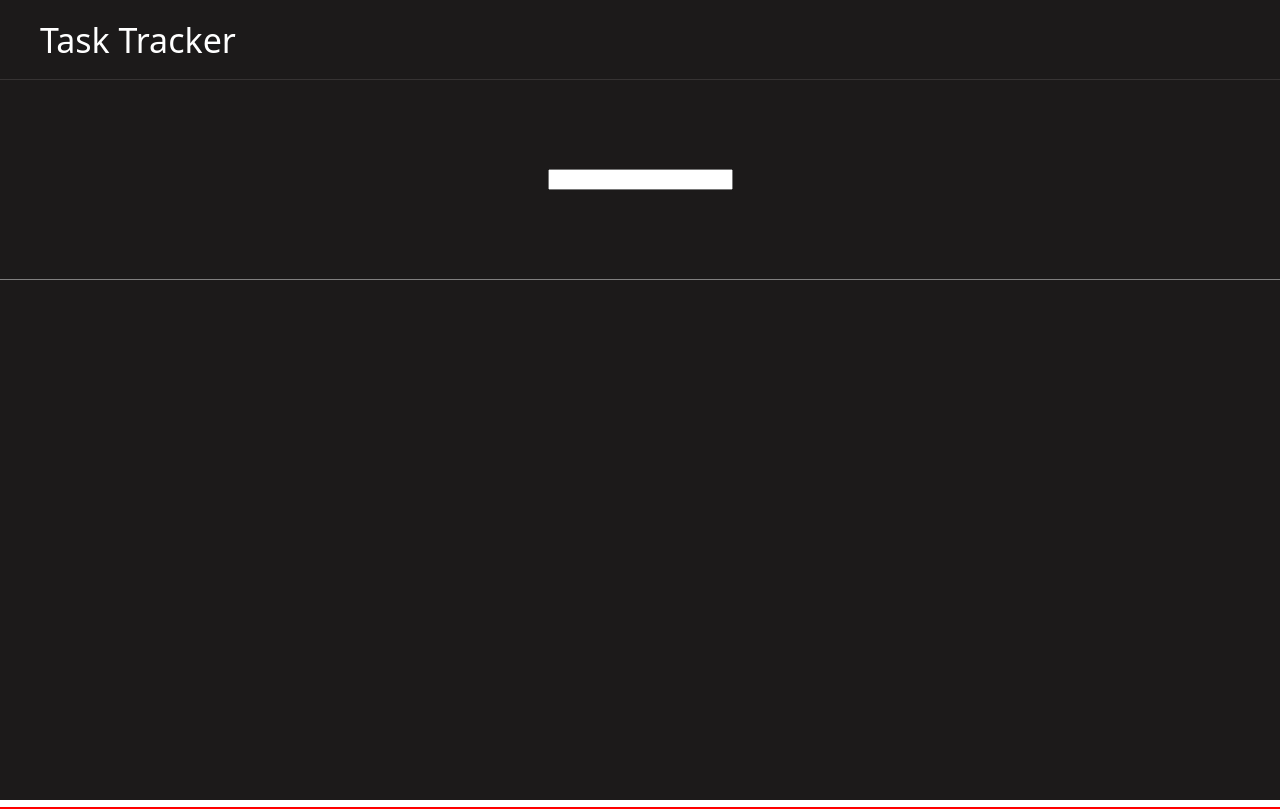
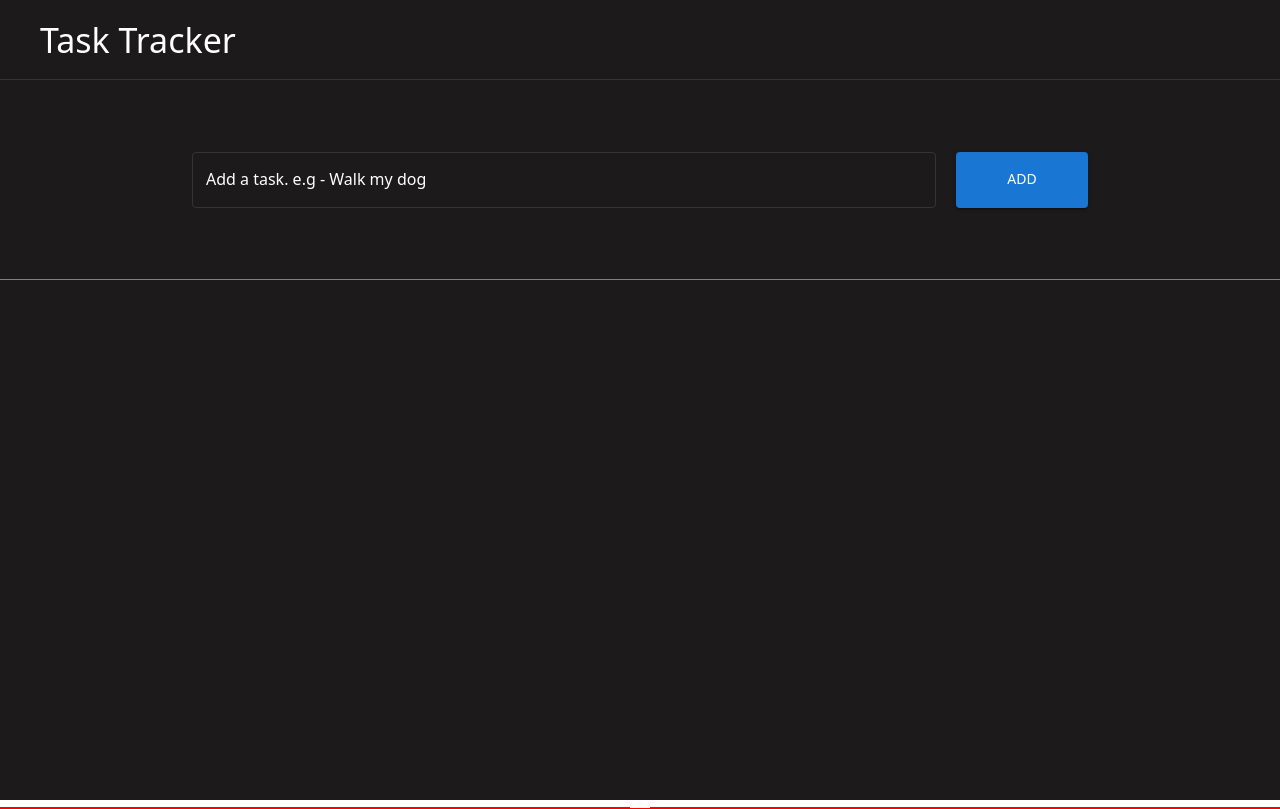
Before and after one commit to ansen01-svg/Simple-todos, a React (Create React App) app: page / in a window 1280 px wide. Built offline with nearby package versions, Linux system fonts and the light colour scheme.

Commit message:
updated the search component

```diff
--- a/src/components/search_component.js
+++ b/src/components/search_component.js
@@ -1,9 +1,10 @@
+import TodosForm from '../reusable_components/todo_form';
 import { Wrapper } from '../styled_components';
 
 
 const SearchComponent = () => {
     return (
-        <Wrapper height='200px'>
+        <Wrapper height='200px' borderBottom='0.1px solid gray'>
             <InputHolder />
         </Wrapper>
     )
@@ -11,15 +12,12 @@ const SearchComponent = () => {
 
 const InputHolder = () => {
     return (
-        <Wrapper borderBottom='0.1px solid gray'>
-            <Input />
+        <Wrapper
+            height='70px'
+            width='70%'
+        >
+            <TodosForm />
         </Wrapper>
-    )
-}
-
-const Input = () => {
-    return (
-        <input></input>
     )
 }
 
--- /dev/null
+++ b/src/reusable_components/add_button.js
@@ -0,0 +1,14 @@
+import { Button } from "@mui/material";
+
+
+const AddButton = () => {
+    return  <Button
+                variant="contained"
+                sx={{ width: '15%', height: '56px' }}
+            >
+                Add
+            </Button>
+}
+
+
+export default AddButton;
--- /dev/null
+++ b/src/reusable_components/add_input.js
@@ -0,0 +1,15 @@
+import { TextField } from '@mui/material';
+
+
+const TodosInput = () => {
+    return  <TextField
+               id="outlined-basic"
+               label='Add a task. e.g - Walk my dog'
+               variant="outlined"
+               helperText=''
+               sx={{ width: '85%', input: { color: 'white' } }}
+            />
+}
+
+
+export default TodosInput;
--- /dev/null
+++ b/src/reusable_components/todo_form.js
@@ -0,0 +1,16 @@
+import { Form } from "../styled_components";
+import AddButton from "./add_button";
+import TodosInput from "./add_input";
+
+
+const TodosForm = () => {
+    return (
+        <Form>
+            <TodosInput />
+            <AddButton />
+        </Form>
+    )
+}
+
+
+export default TodosForm;
--- a/src/styled_components/index.js
+++ b/src/styled_components/index.js
@@ -12,6 +12,18 @@ export const Wrapper = styled(MainWrapper)`
     flex-direction: ${props => props.flexDirection || 'row'};
     align-items: ${props => props.alignItems || 'center'};
     justify-content: ${props => props.justifyContent || 'center'};
-    padding: ${props => props.padding || 'auto'};
+    gap: ${props => props.gap || '20px'};
+    padding: ${props => props.padding || '0 0'};
     border-bottom: ${props => props.borderBottom || 'none'};
 `
+
+export const Form = styled.form`
+    width: 100%;
+    height: 100%;
+    display: flex;
+    flex-direction: ${props => props.flexDirection || 'row'};
+    align-items: ${props => props.alignItems || 'center'};
+    justify-content: ${props => props.justifyContent || 'center'};
+    gap: ${props => props.gap || '20px'};
+    padding: ${props => props.padding || '0 0'};
+`
--- a/src/theme/theme.js
+++ b/src/theme/theme.js
@@ -33,6 +33,23 @@ const theme = createTheme({
         },
       },
     },
+    MuiTextField: {
+      styleOverrides: {
+        root: {
+          '& .MuiOutlinedInput-root': {  // - The Input-root, inside the TextField-root
+            '& fieldset': {            // - The <fieldset> inside the Input-root
+                borderColor: 'rgb(54, 51, 51)',   // - Set the Input border
+            },
+            // '&:hover fieldset': {
+            //   borderColor: 'pink',
+            // },
+            // '&.Mui-focused fieldset': { // - Set the Input border when parent is focused
+            //   borderColor: 'green',
+            // },
+          }
+        }
+      }
+    }
   },
 });
 
```
